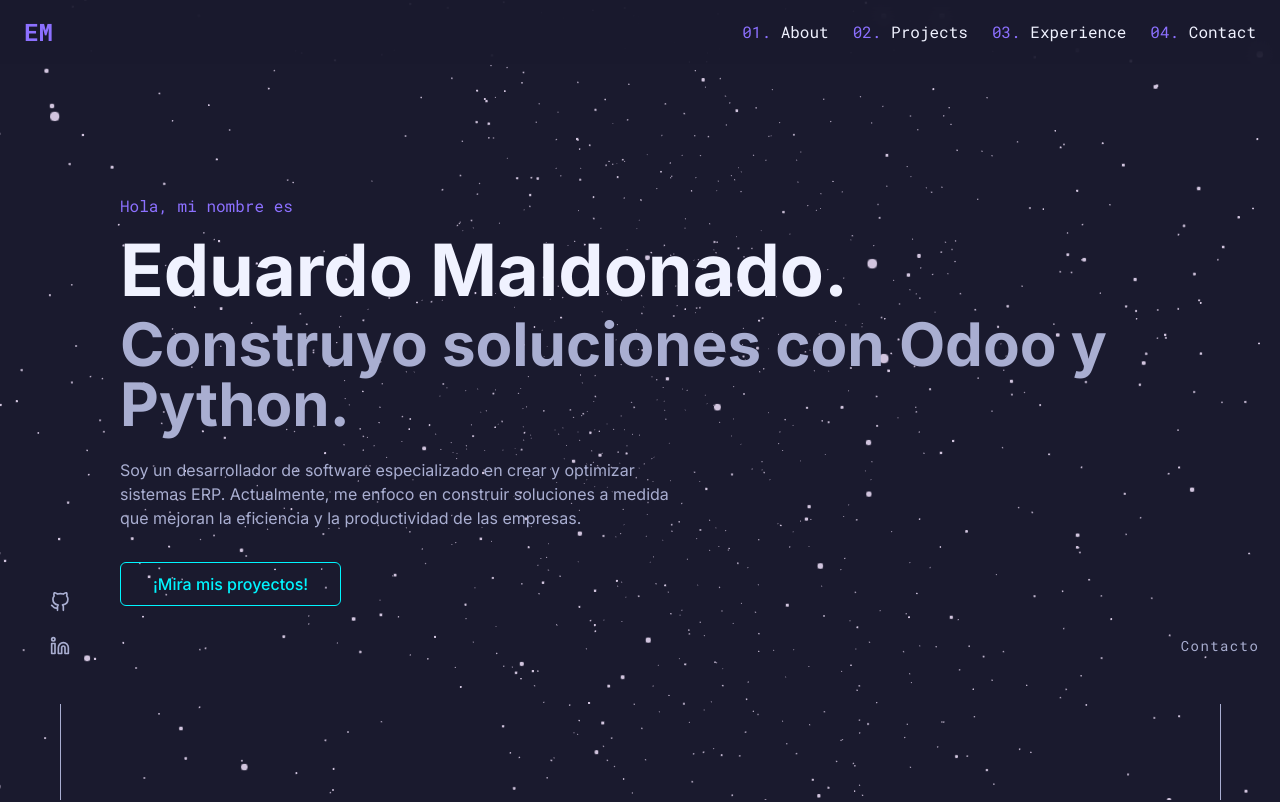
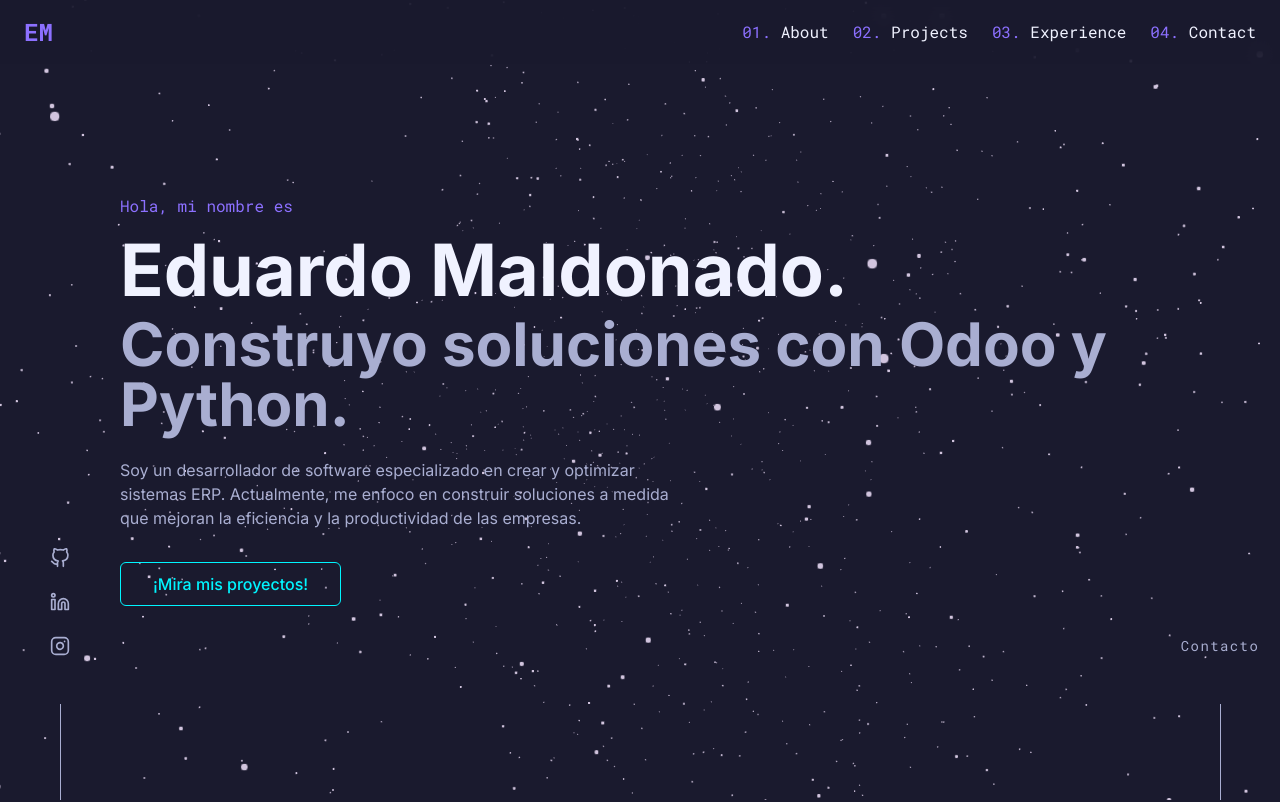
Before and after one commit to Applewithmayo/portafolio, a Next.js app: page / in a window 1280 px wide. Shown: the top 802 px of the page. Built offline with nearby package versions, Linux system fonts and the light colour scheme.

Commit message:
feat: Add Instagram link to social sidebar

```diff
--- a/src/components/LeftSidebar.tsx
+++ b/src/components/LeftSidebar.tsx
@@ -1,7 +1,7 @@
 'use client'
 
 import { motion } from 'framer-motion';
-import { FiGithub, FiLinkedin } from 'react-icons/fi';
+import { FiGithub, FiLinkedin, FiInstagram } from 'react-icons/fi';
 
 const LeftSidebar = () => {
   return (
@@ -22,6 +22,11 @@ const LeftSidebar = () => {
             <FiLinkedin size={20} />
           </a>
         </li>
+        <li>
+          <a href="https://www.instagram.com/applewithmayopoh/" target="_blank" rel="noreferrer" className="text-light-2 hover:text-accent transition-colors">
+            <FiInstagram size={20} />
+          </a>
+        </li>
       </ul>
     </motion.div>
   );
```
